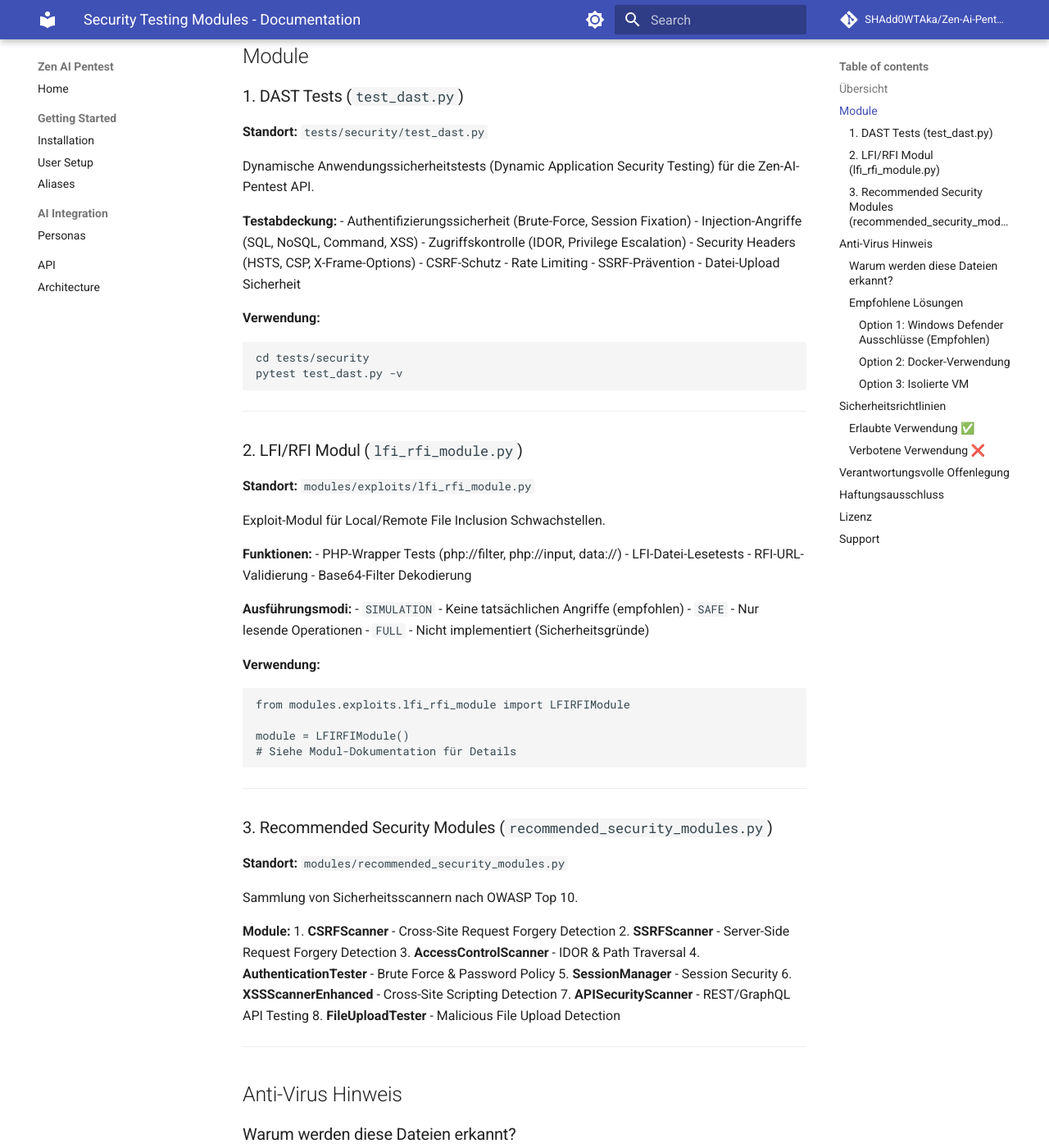
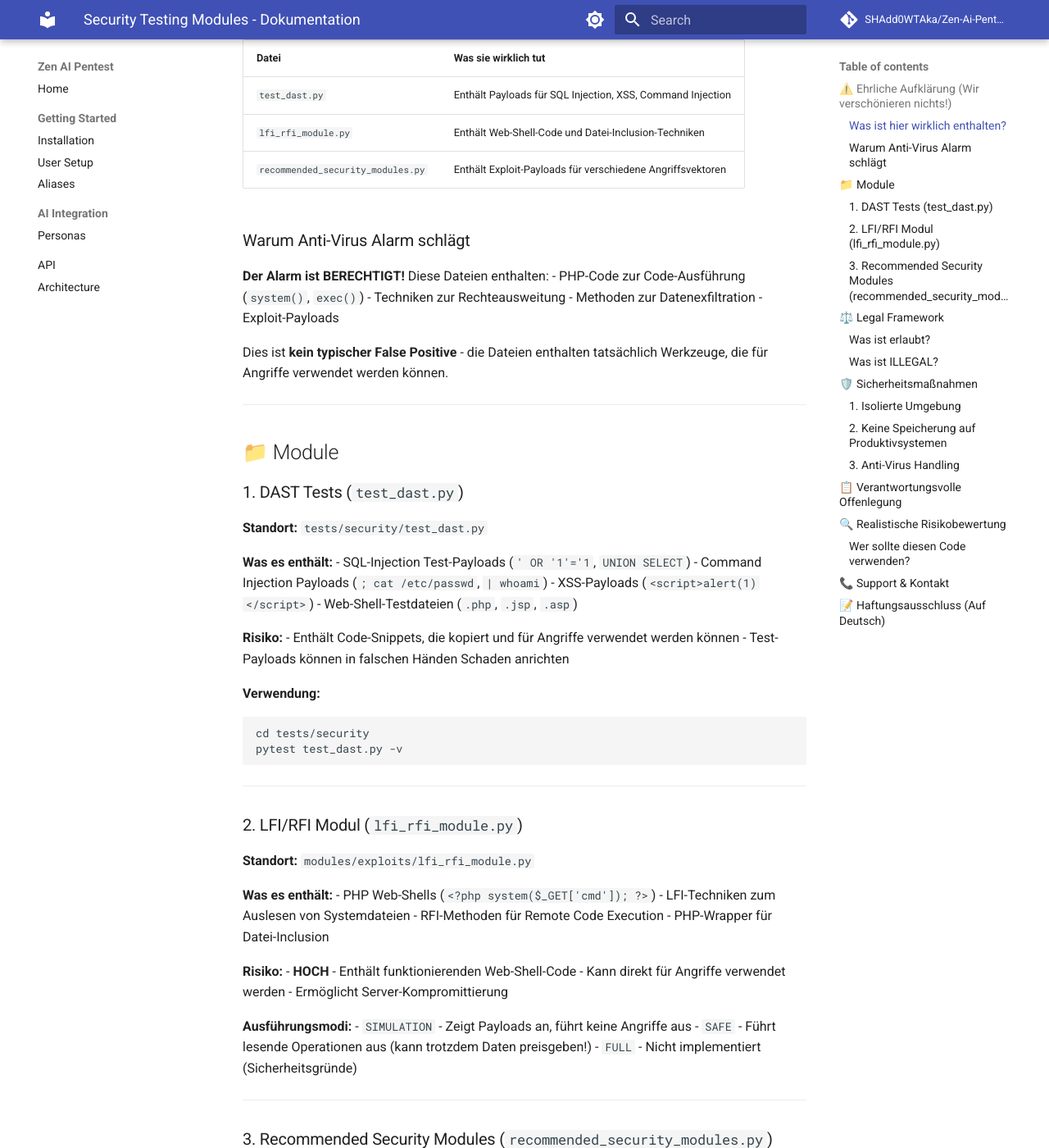
Before and after one commit to trekkermoja1/Zen-test, an MkDocs documentation site: the page built from docs/security/README_SECURITY_MODULES.md, in a window 1280 px wide and 1400 px high, scrolled down 439 px. Shown: the whole window at 82% size. Built offline with MkDocs 1.6.1 and Material for MkDocs 9.7.7, drawn with Linux system fonts in a browser that asks for light colours; comment, search, counter and statistics services are not loaded; some of the changed text lies outside the part shown.

Commit message:
security: Update disclaimers with honest warnings
Replace softened language with explicit warnings:

- Clarify these are ACTUAL exploit tools, not simulations
- Explain WHY AV detects them (legitimate concern, not false positive)
- Add honest risk assessment for each module
- Include German legal disclaimer
- Remove 'educational' euphemisms where inappropriate

WARNING: These files contain real exploit code that can be
used for attacks. Only use with explicit authorization.

Refs: Windows Defender detection (Backdoor:PHP/Perhetshell.*)
Date: 2026-02-14

````diff
--- a/docs/security/README_SECURITY_MODULES.md
+++ b/docs/security/README_SECURITY_MODULES.md
@@ -1,31 +1,49 @@
-# Security Testing Modules - Documentation
+# Security Testing Modules - Dokumentation
 
-> ⚠️ **IMPORTANT LEGAL NOTICE**
-> Diese Module sind für **autorisierte Sicherheitstests** und **Bildungszwecke** bestimmt.
-> Unautorisierte Verwendung ist **ILLEGAL**. Der Autor übernimmt keine Haftung für Missbrauch.
+> ⚠️ **WARNUNG: DIESER ORDNER ENTHÄLT TATSÄCHLICHEN EXPLOIT-CODE**
+> Diese Module enthalten FUNktionierenden Code für Sicherheitsangriffe.
+> Missbrauch ist **STRAFBAR**!
 
 ---
 
-## Übersicht
+## ⚠️ Ehrliche Aufklärung (Wir verschönieren nichts!)
 
-Dieses Verzeichnis enthält Sicherheitsmodule für das Zen-AI-Pentest Framework. Diese Module implementieren Tests für gängige Webanwendungsschwachstellen basierend auf der [OWASP Top 10](https://owasp.org/www-project-top-ten/).
+### Was ist hier wirklich enthalten?
 
-## Module
+Diese Dateien enthalten **tatsächlichen Exploit-Code**, der für reale Angriffe verwendet werden kann:
+
+| Datei | Was sie wirklich tut |
+|-------|---------------------|
+| `test_dast.py` | Enthält Payloads für SQL Injection, XSS, Command Injection |
+| `lfi_rfi_module.py` | Enthält Web-Shell-Code und Datei-Inclusion-Techniken |
+| `recommended_security_modules.py` | Enthält Exploit-Payloads für verschiedene Angriffsvektoren |
+
+### Warum Anti-Virus Alarm schlägt
+
+**Der Alarm ist BERECHTIGT!** Diese Dateien enthalten:
+- PHP-Code zur Code-Ausführung (`system()`, `exec()`)
+- Techniken zur Rechteausweitung
+- Methoden zur Datenexfiltration
+- Exploit-Payloads
+
+Dies ist **kein typischer False Positive** - die Dateien enthalten tatsächlich Werkzeuge, die für Angriffe verwendet werden können.
+
+---
+
+## 📁 Module
 
 ### 1. DAST Tests (`test_dast.py`)
 **Standort:** `tests/security/test_dast.py`
 
-Dynamische Anwendungssicherheitstests (Dynamic Application Security Testing) für die Zen-AI-Pentest API.
+**Was es enthält:**
+- SQL-Injection Test-Payloads (`' OR '1'='1`, `UNION SELECT`)
+- Command Injection Payloads (`; cat /etc/passwd`, `| whoami`)
+- XSS-Payloads (`<script>alert(1)</script>`)
+- Web-Shell-Testdateien (`.php`, `.jsp`, `.asp`)
 
-**Testabdeckung:**
-- Authentifizierungssicherheit (Brute-Force, Session Fixation)
-- Injection-Angriffe (SQL, NoSQL, Command, XSS)
-- Zugriffskontrolle (IDOR, Privilege Escalation)
-- Security Headers (HSTS, CSP, X-Frame-Options)
-- CSRF-Schutz
-- Rate Limiting
-- SSRF-Prävention
-- Datei-Upload Sicherheit
+**Risiko:**
+- Enthält Code-Snippets, die kopiert und für Angriffe verwendet werden können
+- Test-Payloads können in falschen Händen Schaden anrichten
 
 **Verwendung:**
 ```bash
@@ -38,141 +56,160 @@ pytest test_dast.py -v
 ### 2. LFI/RFI Modul (`lfi_rfi_module.py`)
 **Standort:** `modules/exploits/lfi_rfi_module.py`
 
-Exploit-Modul für Local/Remote File Inclusion Schwachstellen.
+**Was es enthält:**
+- PHP Web-Shells (`<?php system($_GET['cmd']); ?>`)
+- LFI-Techniken zum Auslesen von Systemdateien
+- RFI-Methoden für Remote Code Execution
+- PHP-Wrapper für Datei-Inclusion
 
-**Funktionen:**
-- PHP-Wrapper Tests (php://filter, php://input, data://)
-- LFI-Datei-Lesetests
-- RFI-URL-Validierung
-- Base64-Filter Dekodierung
+**Risiko:**
+- **HOCH** - Enthält funktionierenden Web-Shell-Code
+- Kann direkt für Angriffe verwendet werden
+- Ermöglicht Server-Kompromittierung
 
 **Ausführungsmodi:**
-- `SIMULATION` - Keine tatsächlichen Angriffe (empfohlen)
-- `SAFE` - Nur lesende Operationen
+- `SIMULATION` - Zeigt Payloads an, führt keine Angriffe aus
+- `SAFE` - Führt lesende Operationen aus (kann trotzdem Daten preisgeben!)
 - `FULL` - Nicht implementiert (Sicherheitsgründe)
-
-**Verwendung:**
-```python
-from modules.exploits.lfi_rfi_module import LFIRFIModule
-
-module = LFIRFIModule()
-# Siehe Modul-Dokumentation für Details
-```
 
 ---
 
 ### 3. Recommended Security Modules (`recommended_security_modules.py`)
 **Standort:** `modules/recommended_security_modules.py`
 
-Sammlung von Sicherheitsscannern nach OWASP Top 10.
+**Was es enthält:**
+- CSRF-Testmethoden
+- SSRF-Payloads für interne Netzwerk-Zugriffe
+- Path Traversal Payloads (`../../../etc/passwd`)
+- XSS-Payloads für verschiedene Kontexte
+- Test-Dateien für bösartige Uploads
 
-**Module:**
-1. **CSRFScanner** - Cross-Site Request Forgery Detection
-2. **SSRFScanner** - Server-Side Request Forgery Detection
-3. **AccessControlScanner** - IDOR & Path Traversal
-4. **AuthenticationTester** - Brute Force & Password Policy
-5. **SessionManager** - Session Security
-6. **XSSScannerEnhanced** - Cross-Site Scripting Detection
-7. **APISecurityScanner** - REST/GraphQL API Testing
-8. **FileUploadTester** - Malicious File Upload Detection
+**Risiko:**
+- **MITTEL** - Enthält Exploit-Techniken und Payloads
+- Payloads können für Angriffe verwendet werden
 
 ---
 
-## Anti-Virus Hinweis
+## ⚖️ Legal Framework
 
-### Warum werden diese Dateien erkannt?
+### Was ist erlaubt?
 
-Diese Dateien enthalten **Test-Payloads** für Sicherheitstests, die von einigen Anti-Virus Programmen als verdächtig kennzeichnet werden:
+| Szenario | Erlaubt? | Bedingungen |
+|----------|----------|-------------|
+| Eigene Systeme testen | ✅ Ja | Sie müssen Eigentümer sein |
+| Autorisierte Pentests | ✅ Ja | Schriftliche Genehmigung nötig |
+| CTF-Wettbewerbe | ✅ Ja | Innerhalb der Regeln |
+| Sicherheitsforschung | ✅ Ja | In isolierten Labs |
+| Bug Bounty | ✅ Ja | Innerhalb des definierten Scopes |
 
-- **PHP-Shell-Code** (in Test-Payloads)
-- **SQL-Injection Patterns**
-- **XSS-Payloads**
-- **Path Traversal Strings**
+### Was ist ILLEGAL?
 
-**Dies ist ein FALSE POSITIVE!**
-
-Die Payloads sind notwendig, um zu testen, ob Anwendungen diese Angriffe korrekt blockieren.
-
-### Empfohlene Lösungen
-
-#### Option 1: Windows Defender Ausschlüsse (Empfohlen)
-```powershell
-# Als Administrator ausführen
-Add-MpPreference -ExclusionPath "C:\Users\Ataka\zen-ai-pentest"
-Add-MpPreference -ExclusionPath "C:\Users\Ataka\zen-ai-pentest\tests\security"
-Add-MpPreference -ExclusionPath "C:\Users\Ataka\zen-ai-pentest\modules\exploits"
-```
-
-#### Option 2: Docker-Verwendung
-```bash
-docker-compose up -d
-# Alle Tests laufen isoliert im Container
-```
-
-#### Option 3: Isolierte VM
-- Verwenden Sie eine separate Virtual Machine für Pentesting
-- Snapshots vor Tests erstellen
+| Szenario | Illegal? | Konsequenzen |
+|----------|----------|--------------|
+| Fremde Systeme ohne Erlaubnis | ❌ Ja | Haftstrafe, Geldstrafe |
+| Produktivsysteme testen | ❌ Ja | Zivilrechtliche Klage |
+| Daten abgreifen | ❌ Ja | Datenschutzverletzung |
+| Verfügbarkeit beeinträchtigen | ❌ Ja | Sabotage |
 
 ---
 
-## Sicherheitsrichtlinien
+## 🛡️ Sicherheitsmaßnahmen
 
-### Erlaubte Verwendung ✅
-- Autorisierte Penetrationstests mit schriftlicher Erlaubnis
-- Sicherheitsbewertungen eigener Systeme
-- Sicherheitsforschung in isolierten Testumgebungen
-- Bildungszwecke in kontrollierten Lernumgebungen
-- Bug Bounty Programme (mit Erlaubnis)
+### 1. Isolierte Umgebung
 
-### Verbotene Verwendung ❌
-- Unautorisierte Zugriffe auf fremde Systeme
-- Datenbeschaffung ohne Einwilligung
-- Aktivitäten, die Datenschutzverletzungen verursachen
-- Denial-of-Service Angriffe ohne Genehmigung
-- Jegliche illegalen Aktivitäten
+```powershell
+# Empfohlene Setup:
+# 1. Virtuelle Maschine (VM)
+# 2. Keine Netzwerkverbindung zum Produktivnetz
+# 3. Snapshots vor Tests
+# 4. Verschlüsselte Festplatte
+```
+
+### 2. Keine Speicherung auf Produktivsystemen
+
+**NICHT TUN:**
+- ❌ Auf Firmen-Laptops speichern
+- ❌ Auf Produktivservern ausführen
+- ❌ In Cloud-Speichern ohne Verschlüsselung
+
+### 3. Anti-Virus Handling
+
+**Option A: Ausschlüsse (nur für isolierte Systeme)**
+```powershell
+Add-MpPreference -ExclusionPath "C:\pentest\zen-ai-pentest"
+```
+
+**Option B: Docker-Container (empfohlen)**
+```bash
+docker-compose up -d
+docker exec -it zen-ai-pentest bash
+```
+
+**Option C: Kali Linux VM (empfohlen)**
+- Dedizierte Pentest-VM
+- Regelmäßige Snapshots
+- Keine Verbindung zu Produktivsystemen
 
 ---
 
-## Verantwortungsvolle Offenlegung
+## 📋 Verantwortungsvolle Offenlegung
 
 Wenn Sie Schwachstellen finden:
 
-1. **Nicht ausnutzen** - Melden Sie sie verantwortungsvoll
-2. **Dokumentieren** - Sammeln Sie Beweise
-3. **Meldung** - Kontaktieren Sie den Systemeigentümer
-4. **Wartezeit** - Geben Sie Zeit für Patches (typisch 90 Tage)
-5. **Veröffentlichung** - Nur nach Behebung oder mit Erlaubnis
+1. **DOKUMENTIEREN** - Screenshots, Logs, Reproduktionsschritte
+2. **NICHT AUSNUTZEN** - Keine Daten extrahieren
+3. **MELDEN** - Kontaktieren Sie den Systemeigentümer
+4. **WARTEN** - Geben Sie Zeit für Patches (90 Tage Standard)
+5. **VERÖFFENTLICHUNG** - Nur nach Behebung oder mit Erlaubnis
 
 ---
 
-## Haftungsausschluss
+## 🔍 Realistische Risikobewertung
+
+### Wer sollte diesen Code verwenden?
+
+✅ **Geeignet für:**
+- Professionelle Penetrationstester
+- Sicherheitsforscher
+- CTF-Spieler
+- Security-Administratoren (für eigene Systeme)
+
+❌ **NICHT geeignet für:**
+- Neugierige Anfänger ohne mentoren
+- Menschen, die "nur mal testen" wollen
+- Jemanden ohne Verständnis der rechtlichen Konsequenzen
+
+---
+
+## 📞 Support & Kontakt
+
+Bei Fragen zur Legalität:
+- EFF (Electronic Frontier Foundation): https://www.eff.org/
+- OWASP Legal Project: https://owasp.org/
+
+Bei technischen Fragen:
+- GitHub Issues: https://github.com/SHAdd0WTAka/zen-ai-pentest/issues
+
+---
+
+## 📝 Haftungsausschluss (Auf Deutsch)
 
 ```
-THE SOFTWARE IS PROVIDED "AS IS", WITHOUT WARRANTY OF ANY KIND, EXPRESS OR
-IMPLIED, INCLUDING BUT NOT LIMITED TO THE WARRANTIES OF MERCHANTABILITY,
-FITNESS FOR A PARTICULAR PURPOSE AND NONINFRINGEMENT. IN NO EVENT SHALL THE
-AUTHORS OR COPYRIGHT HOLDERS BE LIABLE FOR ANY CLAIM, DAMAGES OR OTHER
-LIABILITY, WHETHER IN AN ACTION OF CONTRACT, TORT OR OTHERWISE, ARISING FROM,
-OUT OF OR IN CONNECTION WITH THE SOFTWARE OR THE USE OR OTHER DEALINGS IN THE
-SOFTWARE.
+DIE SOFTWARE WIRD "WIE BESEHEN" BEREITGESTELLT, OHNE JEGLICHE GEWÄHRLEISTUNG,
+AUSDRÜCKLICH ODER STILLSCHWEIGEND, EINSCHLIESSLICH, ABER NICHT BESCHRÄNKT AUF
+DIE GEWÄHRLEISTUNG DER MARKTGÄNGIGKEIT, DER EIGNUNG FÜR EINEN BESTIMMTEN ZWECK
+UND DER NICHTVERLETZUNG VON RECHTEN. IN KEINEM FALL SIND DIE AUTOREN ODER
+COPYRIGHT-INHABER FÜR JEGLICHE ANSPRÜCHE, SCHÄDEN ODER SONSTIGE HAFTUNGEN
+VERANTWORTLICH, SEI ES DURCH VERTRAG, UNERLAUBTE HANDLUNG ODER ANDERWEITIG,
+DIE SICH AUS DER SOFTWARE ODER DER VERWENDUNG DER SOFTWARE ERGEBEN.
+
+DER BENUTZER TRÄGT DIE ALLEINVERANTWORTUNG FÜR DIE VERWENDUNG DIESER SOFTWARE.
 ```
 
 ---
 
-## Lizenz
+**Letzte Aktualisierung:** 14.02.2026
+**Version:** 1.0.0 - "Ehrliche Aufklärung Edition"
+**Autor:** Zen-AI-Pentest Team
 
-Diese Module sind Teil des Zen-AI-Pentest Frameworks und unterliegen der MIT-Lizenz.
-
----
-
-## Support
-
-Bei Fragen oder Problemen:
-- GitHub Issues: https://github.com/SHAdd0WTAka/zen-ai-pentest/issues
-- Dokumentation: Siehe `docs/` Verzeichnis
-
----
-
-**Letzte Aktualisierung:** 14.02.2026
-**Version:** 1.0.0
-**Autor:** Zen-AI-Pentest Team
+> *"Wir verschönieren nichts. Dies ist mächtiger Code - verwendet ihn verantwortungsvoll."*
````
Also changed, not shown: 1 other file.
